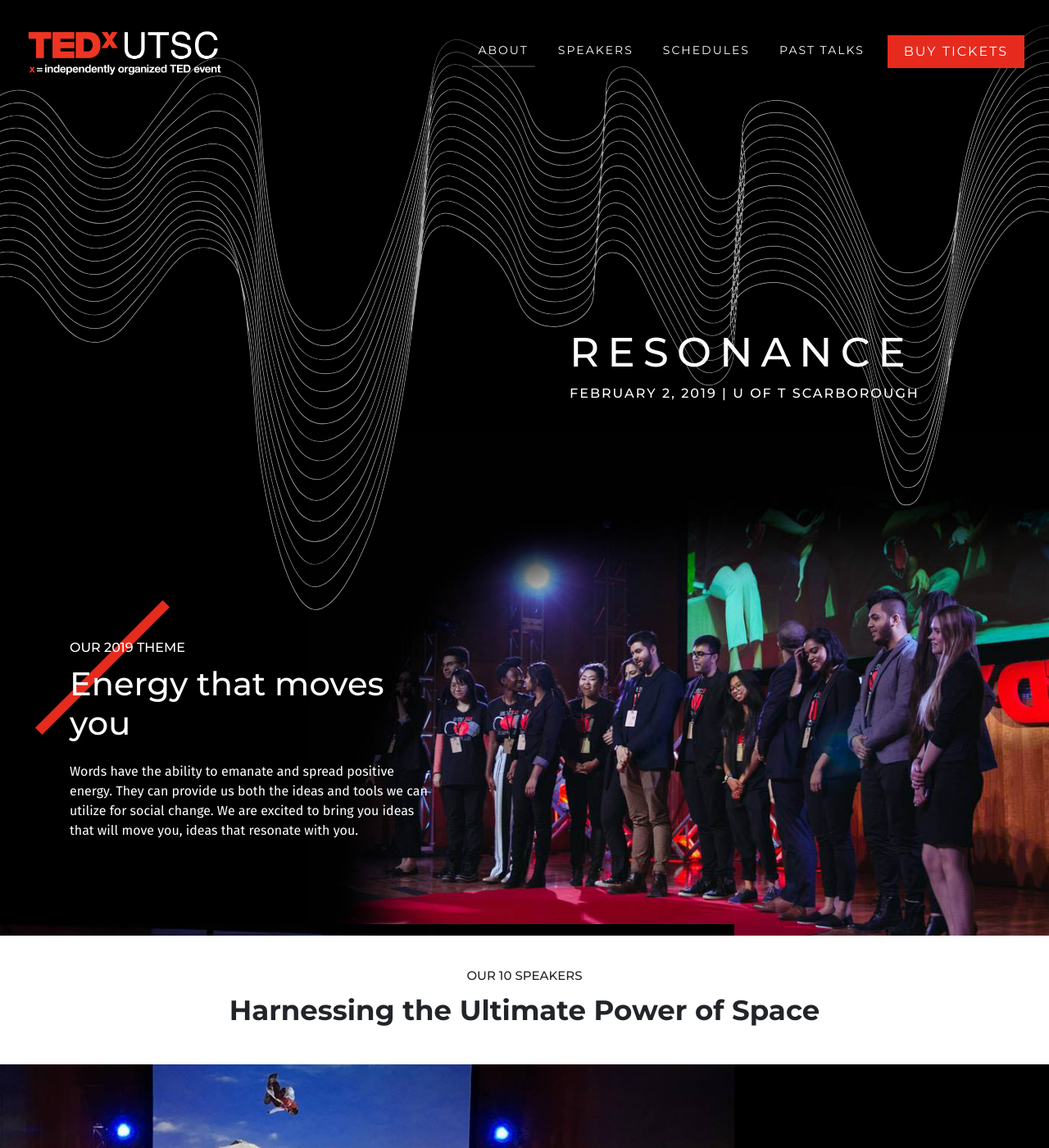
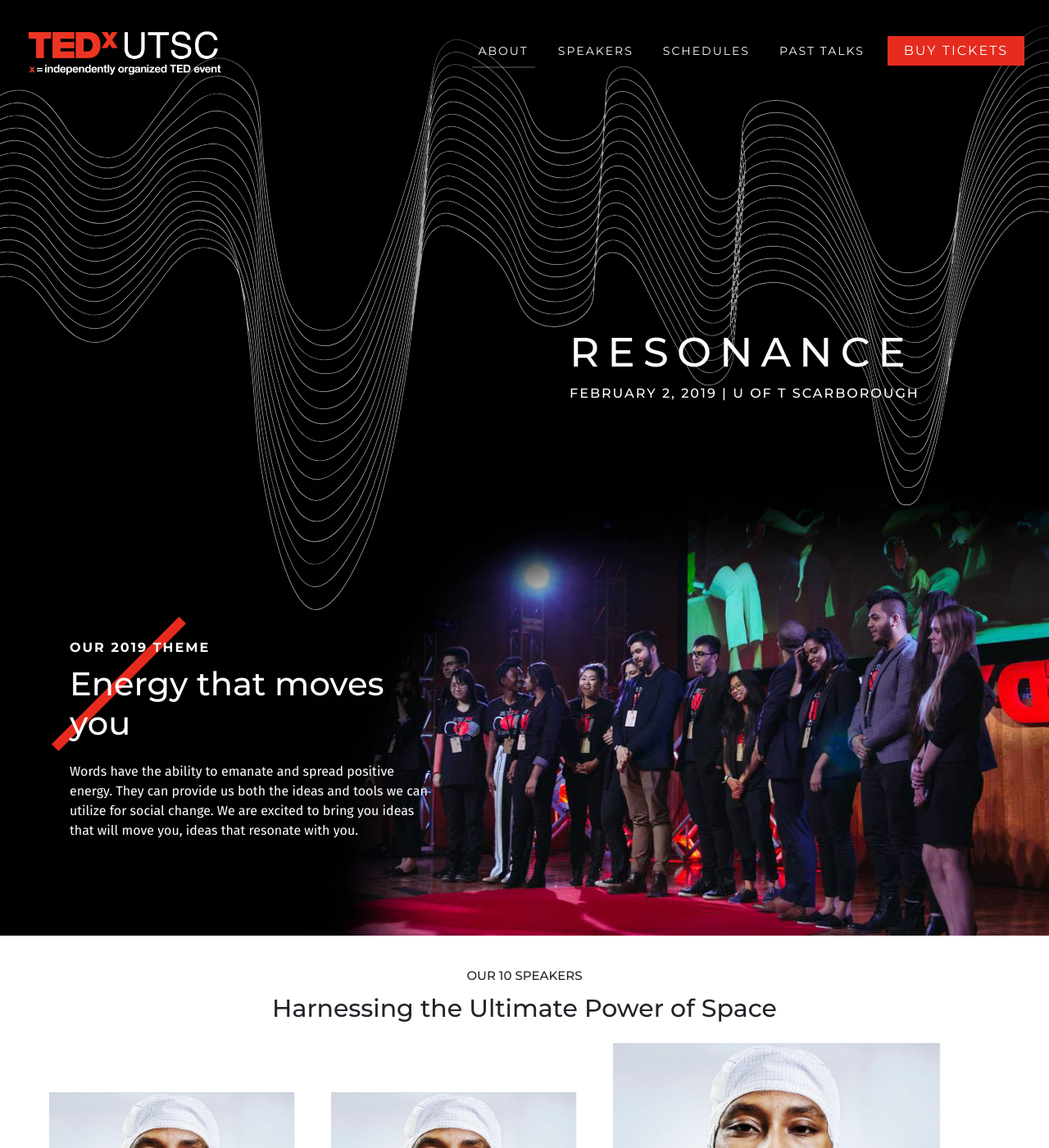
Before and after one commit to junthehacker/tedxutsc, a Jekyll site: the page built from index.html, in a window 1280 px wide and 1400 px high. Shown: the whole window at 82% size. Built offline with Jekyll 4.4.1, drawn with Linux system fonts in a browser that asks for light colours; some of the changed text lies outside the part shown.

Commit message:
Add more sections

```diff
--- a/_includes/header.html
+++ b/_includes/header.html
@@ -9,13 +9,13 @@
         </div>
     </div>
 
-    <div class="container">
-        <div class="feature-row feature-row--right">
+    <div class="feature-row feature-row--right">
 
+        <div class="container">
             <div class="feature-row__content">
                 <div class="feature-row__content-dec"></div>
                 <div class="feature-row__title">
-                    <label>OUR 2019 THEME</label>
+                    <label class="sub-section-label">OUR 2019 THEME</label>
                     <h2>Energy that moves you</h2>
                 </div>
                 <p>
@@ -26,26 +26,28 @@
                     that will move you, ideas that resonate with you.
                 </p>
             </div>
-
-            <img class="feature-row--right__image" src="assets/home-header.jpeg"/>
         </div>
+        <img class="feature-row--right__image" src="assets/home-header.jpeg"/>
     </div>
 </header>
 
 <section class="home__featured-speakers">
     <h2>Our 10 Speakers</h2>
-    <div class="home__featured-speakers__speak-title">Harnessing the Ultimate Power of Space</div>
+    {% include home_gallery.html %}
 </section>
 
 <section class="home__quote">
     <div class="feature-row feature-row--left">
 
+        <div class="container">
         <div class="feature-row__content">
             <div class="feature-row__content-dec feature-row__content-dec--left"></div>
-                <div class="feature-row__quote">“Today is created here. Today,
-                    TEDxUTSC showed why that’s
-                    our tag line at UTSC. They inspired a better tomorrow!”</div>
+            <div class="feature-row__quote">“Today is created here. Today,
+                TEDxUTSC showed why that’s
+                our tag line at UTSC. They inspired a better tomorrow!”
+            </div>
             <label>MALCOM CAMPBELL<br/>FORMER VICE PRESIDENT OF RESEARCH, UTSC</label>
+        </div>
         </div>
 
         <img class="feature-row--left__image" src="assets/home-quote.jpeg"/>
--- /dev/null
+++ b/_includes/home_gallery.html
@@ -0,0 +1,29 @@
+<div class="home-gallery" id="home-gallery">
+    <div class="home-gallery__title">
+        Harnessing the Ultimate Power of Space
+    </div>
+    <ul class="home-gallery__items">
+        <li class="home-gallery__items__item">
+            <img class="home-gallery__items__item__img" src="assets/speakers/01.png" />
+            <div class="home-gallery__items__item__label">
+                John Smith, Astronaut
+            </div>
+        </li>
+        <li class="home-gallery__items__item">
+            <img class="home-gallery__items__item__img" src="assets/speakers/01.png" />
+            <div class="home-gallery__items__item__label">
+                John Smith, Astronaut
+            </div>
+        </li>
+        <li class="home-gallery__items__item home-gallery__items__item--active">
+            <img class="home-gallery__items__item__img" src="assets/speakers/01.png" />
+            <div class="home-gallery__items__item__label">
+                John Smith, Astronaut
+            </div>
+        </li>
+    </ul>
+</div>
+
+<script>
+    const galleryId = "home-gallery";
+</script>
--- a/_includes/navigation.html
+++ b/_includes/navigation.html
@@ -21,7 +21,7 @@
                 <a class="nav-link" href="#">Past Talks</a>
             </li>
             <li class="nav-item">
-                <a class="nav-link btn btn-primary" href="#">Buy Tickets</a>
+                <a class="btn btn-primary" href="#">Buy Tickets</a>
             </li>
         </ul>
     </div>
--- a/_sass/_global.scss
+++ b/_sass/_global.scss
@@ -6,7 +6,7 @@
 }
 
 .container {
-  max-width: 1950px;
+  max-width: 1300px;
   padding: 0;
 }
 
@@ -35,7 +35,7 @@
   padding: 100px;
   &:hover {
     .feature-row__content-dec {
-      left: -30px;
+      left: -120px;
       transition: left ease 0.3s;
       &--left {
         left: auto;
@@ -64,14 +64,14 @@
     position: absolute;
     z-index: -99;
     transform: rotateZ(-45deg);
-    left: 30px;
-    top: 130px;
+    left: -50px;
+    top: 50px;
     transition: left ease 0.3s;
     &--left {
       transform: rotateZ(45deg);
       left: auto;
       right: 100px;
-      top: 200px;
+      top: 100px;
       transition: right ease 0.3s;
     }
   }
@@ -89,6 +89,7 @@
     display: inline-block;
     color: white;
     max-width: 40%;
+    position: relative;
     text-align: left;
     h2 {
       font-size: 40px;
@@ -101,6 +102,13 @@
 }
 
 
+.sub-section-label {
+  font-family: $primary-font;
+  font-weight: 700;
+  letter-spacing: 2px;
+  text-transform: uppercase;
+}
+
 
 @include media-query($on-palm) {
   .feature-row {
--- a/_sass/_home.scss
+++ b/_sass/_home.scss
@@ -18,7 +18,7 @@
       letter-spacing: 2px;
       color: white;
       font-weight: 500;
-      text-shadow: rgba(0,0,0,1) 0 0 40px;
+      text-shadow: rgba(0, 0, 0, 1) 0 0 40px;
       h1 {
         font-weight: 500;
         font-size: 60px;
@@ -50,6 +50,15 @@
     }
   }
 
+  &-marketing {
+    background-color: white;
+    padding-top: 1000px;
+    padding-bottom: 30px;
+    background-repeat: no-repeat;
+    background-size: contain;
+    background-position: center;
+    background-image: url(../../assets/wave-black.svg);
+  }
 }
 
 @include media-query($on-laptop) {
@@ -107,3 +116,5 @@
     }
   }
 }
+
+@import "home_gallery";
--- /dev/null
+++ b/_sass/_home_gallery.scss
@@ -0,0 +1,57 @@
+@import "variables";
+
+.home-gallery {
+  font-family: $primary-font;
+  &__title {
+    text-align: center;
+    font-size: 30px;
+    font-weight: 500;
+  }
+  &__items {
+    list-style: none;
+    &__item {
+      vertical-align: middle;
+      display: inline-block;
+      position: relative;
+      width: 300px;
+      height: 300px;
+      cursor: pointer;
+      overflow: hidden;
+      margin: 20px;
+      &__img {
+        position: absolute;
+        top: 0;
+        left: 0;
+        width: 100%;
+      }
+      &:hover {
+        .home-gallery__items__item__label {
+          opacity: 1;
+          transition: opacity ease 0.5s;
+        }
+      }
+      &__label {
+        transition: opacity ease 0.5s;
+        position: absolute;
+        left: 0;
+        bottom: 0;
+        width: 100%;
+        text-align: center;
+        color: white;
+        padding: 20px;
+        padding-top: 60px;
+        font-size: 20px;
+        font-weight: 500;
+        opacity: 0;
+        background: -moz-linear-gradient(top, rgba(0,0,0,0) 11%, rgba(0,0,0,1) 47%, rgba(0,0,0,1) 65%, rgba(0,0,0,1) 92%, rgba(0,0,0,1) 96%); /* FF3.6-15 */
+        background: -webkit-linear-gradient(top, rgba(0,0,0,0) 11%,rgba(0,0,0,1) 47%,rgba(0,0,0,1) 65%,rgba(0,0,0,1) 92%,rgba(0,0,0,1) 96%); /* Chrome10-25,Safari5.1-6 */
+        background: linear-gradient(to bottom, rgba(0,0,0,0) 11%,rgba(0,0,0,1) 47%,rgba(0,0,0,1) 65%,rgba(0,0,0,1) 92%,rgba(0,0,0,1) 96%); /* W3C, IE10+, FF16+, Chrome26+, Opera12+, Safari7+ */
+        filter: progid:DXImageTransform.Microsoft.gradient( startColorstr='#00000000', endColorstr='#000000',GradientType=0 ); /* IE6-9 */
+      }
+      &--active {
+        width: 400px;
+        height: 420px;
+      }
+    }
+  }
+}
--- a/_sass/_variables.scss
+++ b/_sass/_variables.scss
@@ -1 +1,2 @@
 $primary-color: #E62B1E;
+$primary-font: 'Montserrat', sans-serif;
--- a/index.html
+++ b/index.html
@@ -4,3 +4,17 @@
 ---
 
 {% include header.html %}
+
+<section class="home-marketing">
+    <div class="container">
+        <div class="row">
+            <div class="col-md-6">
+                <label class="sub-section-label">Networking Opportunities</label>
+                <h2>Insert Marketing Title</h2>
+                <p>Words have the ability to emanate and spread
+                    positive energy. They can provide us both the
+                    ideas and tools we can utilize for </p>
+            </div>
+        </div>
+    </div>
+</section>
```
Also changed, not shown: assets/speakers/01.png (added), assets/wave-black.svg (added).
